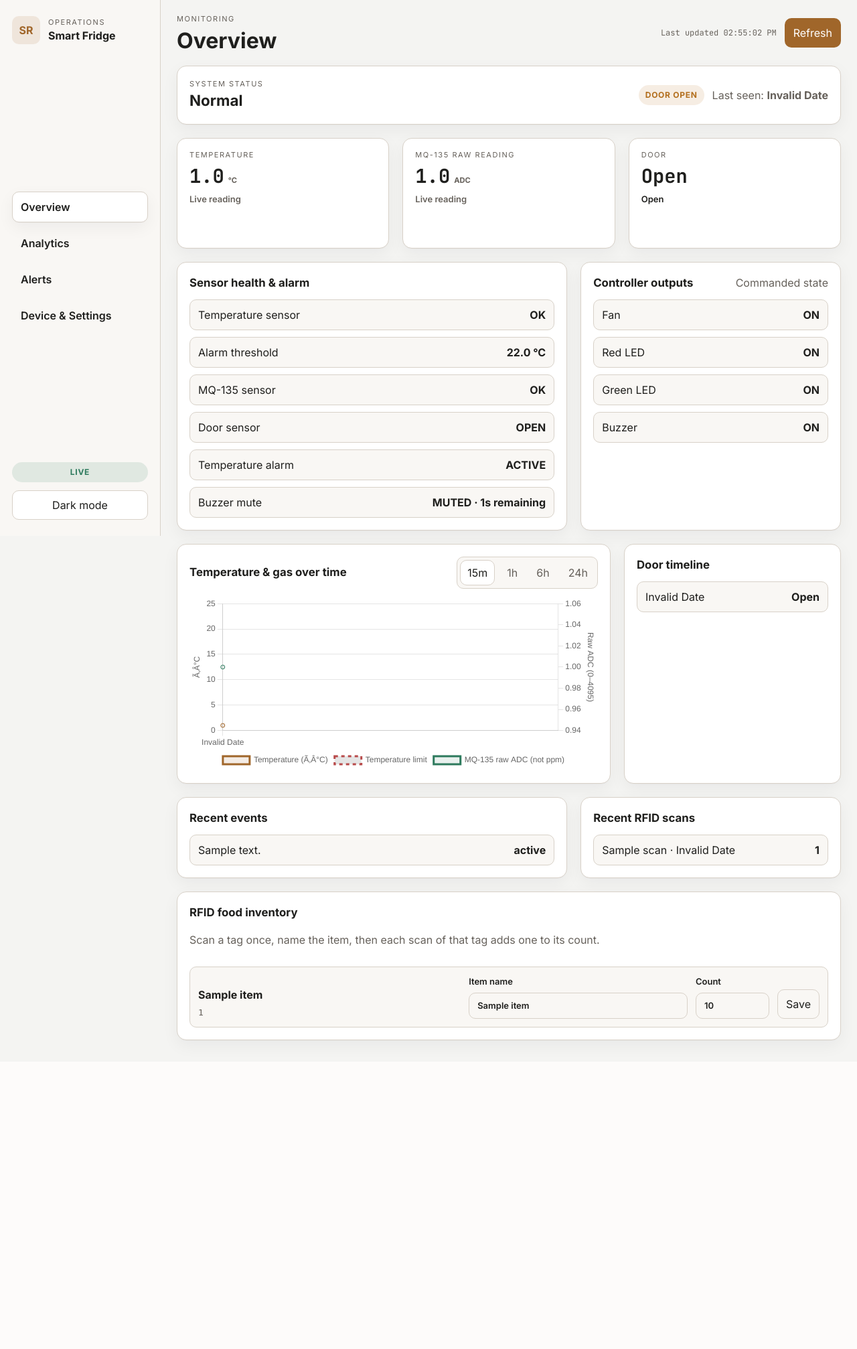
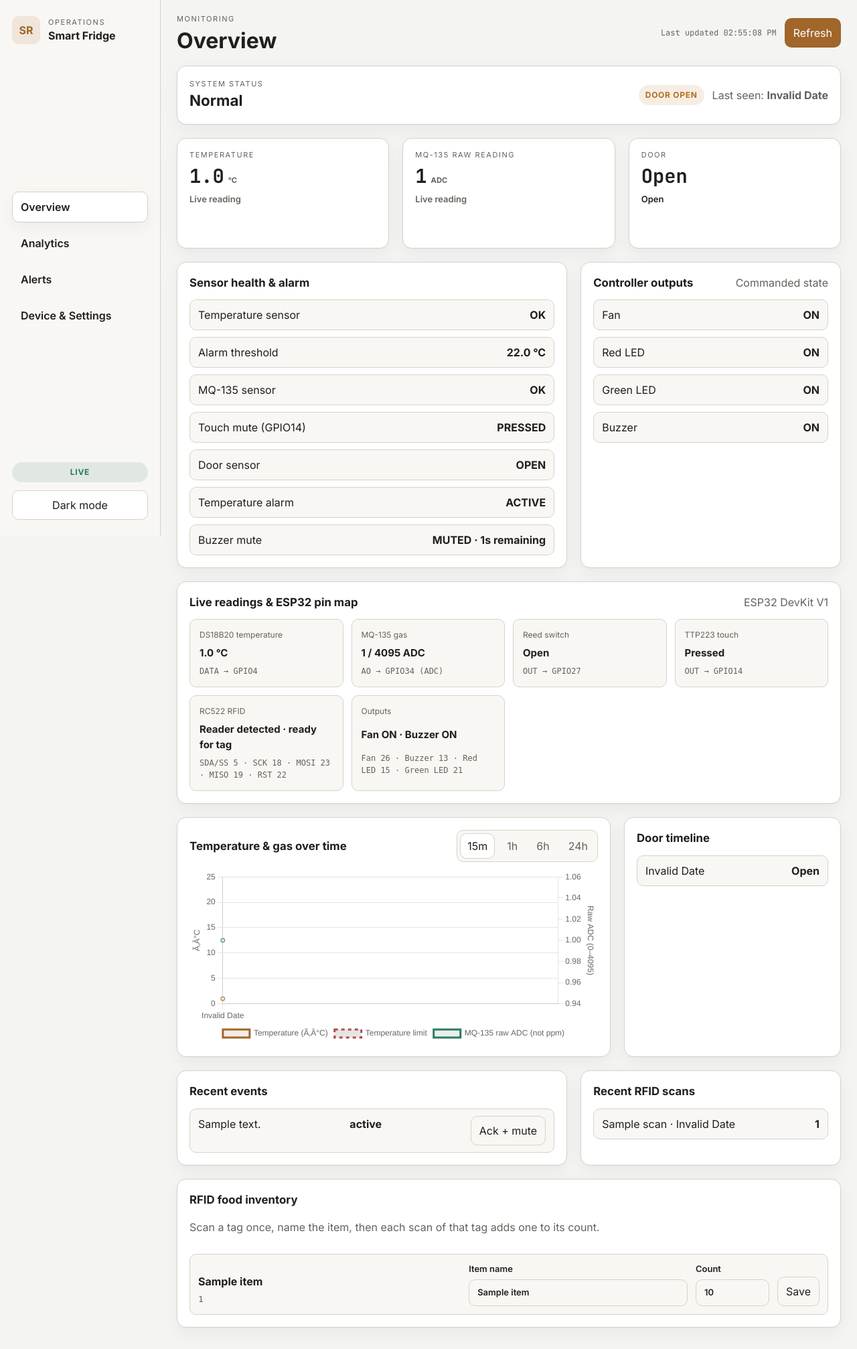
Before and after one commit to YOGESH-08/Smart-Refrigerator, a Flask app: page / in a window 1280 px wide. Shown: the whole page at 67% size. Before the commit the page ends 1567 px from the top, so only its background shows below. Run offline with Flask 3, Linux system fonts and the light colour scheme; data comes from the database, SQL or seed files in the repository; tables that the repository leaves empty hold one stand-in row (values such as "Sample post").

Commit message:
fix: rfid, touch ack

```diff
--- a/server/app/schemas.py
+++ b/server/app/schemas.py
@@ -13,6 +13,8 @@ class ReadingPayload(BaseModel):
     gas_adc_raw: Optional[int] = Field(default=None, ge=0, le=4095)
     weight_kg: Optional[float] = Field(default=None, ge=0.0, le=200.0)
     door_open: bool = False
+    touch_pressed: Optional[bool] = None
+    rfid_reader_ok: Optional[bool] = None
     door_open_seconds: Optional[float] = Field(default=None, ge=0.0)
     battery_mv: Optional[float] = Field(default=None, ge=0.0, le=50000.0)
     wifi_rssi_dbm: Optional[int] = Field(default=None, ge=-120, le=0)
--- a/server/app/web/static/css/styles.css
+++ b/server/app/web/static/css/styles.css
@@ -535,6 +535,24 @@ select, input {
   padding: 20px 0;
 }
 
+.pin-map-grid {
+  display: grid;
+  grid-template-columns: repeat(auto-fit, minmax(190px, 1fr));
+  gap: 12px;
+}
+
+.pin-map-grid > div {
+  display: grid;
+  gap: 7px;
+  padding: 14px;
+  border: 1px solid var(--border);
+  border-radius: 10px;
+  background: var(--panel-soft);
+}
+
+.pin-map-grid span, .pin-map-grid code { color: var(--muted); font-size: 12px; }
+.pin-map-grid strong { font-size: 15px; }
+
 @media (max-width: 980px) {
   .app-shell {
     grid-template-columns: 1fr;
--- a/server/app/web/static/js/dashboard.js
+++ b/server/app/web/static/js/dashboard.js
@@ -7,8 +7,9 @@ const page = document.querySelector('[data-page]');
 
 const state = {
   intervalId: null,
+  liveIntervalId: null,
   retryDelay: 2000,
-  pollMs: 2000,
+  pollMs: 5000,
   charts: {},
   settings: {},
 };
@@ -70,6 +71,54 @@ const renderRFIDInventory = (items = []) => {
       <button class="secondary-button" type="submit">Save</button>
     </form>
   `).join('');
+};
+
+const renderRFIDScans = (scans = []) => {
+  const scanList = document.getElementById('rfid-scan-list');
+  if (!scanList) return;
+  scanList.innerHTML = scans.length ? scans.slice(0, 8).map((scan) =>
+    `<li><span>${escapeHtml(scan.item_name || 'Unmapped tag')} · ${isoToLocal(scan.timestamp)}${scan.quantity ? ` · count ${scan.quantity}` : ''}</span><strong>${escapeHtml(scan.uid)}</strong></li>`
+  ).join('') : '<li class="empty-state">No RFID scans recorded</li>';
+};
+
+const renderLiveReading = (latest) => {
+  if (!latest) return;
+  const setText = (id, value) => { const element = document.getElementById(id); if (element) element.textContent = value; };
+  const temperature = latest.temperature_c == null ? null : Number(latest.temperature_c);
+  const gas = latest.gas_adc_raw == null ? null : Number(latest.gas_adc_raw);
+  const doorOpen = Boolean(latest.door_open);
+  const doorVerified = Boolean(latest.door_sensor_verified);
+  const threshold = Number(state.settings.temperature_high_c);
+  const tempAlert = temperature != null && Number.isFinite(threshold) && temperature > threshold;
+  const temperatureHealthy = latest.temperature_sensor_ok !== false && latest.temperature_sensor_ok !== 0 && temperature != null;
+  const gasHealthy = latest.gas_sensor_ok !== false && latest.gas_sensor_ok !== 0 && gas != null;
+  setText('temperature-value', temperature == null ? '--' : temperature.toFixed(1));
+  setText('gas-value', gas == null ? '--' : gas.toFixed(0));
+  setText('door-value', doorVerified ? (doorOpen ? 'Open' : 'Closed') : 'Unverified');
+  setText('last-seen', isoToLocal(latest.timestamp));
+  setText('temperature-health', temperatureHealthy ? 'OK' : 'SENSOR ERROR');
+  setText('temperature-threshold', Number.isFinite(threshold) ? `${threshold.toFixed(1)} °C` : '--');
+  setText('gas-health', gasHealthy ? 'OK' : 'SENSOR ERROR');
+  setText('touch-reading', latest.touch_pressed == null ? 'No device report' : (latest.touch_pressed ? 'PRESSED' : 'Released'));
+  setText('door-health', doorVerified ? (doorOpen ? 'OPEN' : 'CLOSED') : 'SENSOR UNVERIFIED');
+  setText('alarm-state', latest.alarm_active ? 'ACTIVE' : (!temperatureHealthy ? 'UNKNOWN (sensor error)' : 'CLEAR'));
+  setText('mute-state', latest.alarm_muted ? `MUTED · ${Number(latest.mute_remaining_s || 0)}s remaining` : 'NOT MUTED');
+  setText('fan-state', latest.fan_on == null ? 'No device report' : (latest.fan_on ? 'ON' : 'OFF'));
+  setText('red-led-state', latest.red_led_on == null ? 'No device report' : (latest.red_led_on ? 'ON' : 'OFF'));
+  setText('green-led-state', latest.green_led_on == null ? 'No device report' : (latest.green_led_on ? 'ON' : 'OFF'));
+  setText('buzzer-state', latest.buzzer_on == null ? 'No device report' : (latest.buzzer_on ? 'ON' : 'OFF'));
+  setText('pin-temperature', temperature == null ? 'Unavailable' : `${temperature.toFixed(1)} °C`);
+  setText('pin-gas', gas == null ? 'Unavailable' : `${gas.toFixed(0)} / 4095 ADC`);
+  setText('pin-door', doorVerified ? (doorOpen ? 'Open' : 'Closed') : 'Unverified');
+  setText('pin-touch', latest.touch_pressed == null ? 'No device report' : (latest.touch_pressed ? 'Pressed' : 'Released'));
+  setText('rfid-reader-state', latest.rfid_reader_ok == null ? 'No device report' : (latest.rfid_reader_ok ? 'Reader detected · ready for tag' : 'Reader not detected'));
+  setText('pin-outputs', `Fan ${latest.fan_on == null ? '—' : (latest.fan_on ? 'ON' : 'OFF')} · Buzzer ${latest.buzzer_on == null ? '—' : (latest.buzzer_on ? 'ON' : 'OFF')}`);
+  setText('system-state', !temperatureHealthy ? 'Temperature sensor error' : (tempAlert ? 'Warning' : 'Normal'));
+  const status = document.getElementById('device-status-pill');
+  if (status) {
+    status.textContent = !temperatureHealthy ? 'Sensor error' : (doorVerified ? (doorOpen ? 'Door open' : 'Door closed') : 'Door unverified');
+    status.className = `pill ${!temperatureHealthy ? 'red' : (doorOpen && doorVerified ? 'amber' : 'green')}`;
+  }
 };
 
 document.addEventListener('submit', async (event) => {
@@ -155,8 +204,9 @@ const renderOverview = (payload) => {
   document.getElementById('device-status-pill').className = `pill ${!temperatureHealthy ? 'red' : (doorOpen && doorVerified ? 'amber' : 'green')}`;
   const setText = (id, value) => { const element = document.getElementById(id); if (element) element.textContent = value; };
   setText('temperature-health', temperatureHealthy ? 'OK' : 'SENSOR ERROR');
-  setText('temperature-threshold', `${Number.isFinite(temperatureThreshold) ? temperatureThreshold.toFixed(1) : '22.0'} °C`);
+  setText('temperature-threshold', Number.isFinite(temperatureThreshold) ? `${temperatureThreshold.toFixed(1)} °C` : '--');
   setText('gas-health', gasHealthy ? 'OK' : 'SENSOR ERROR');
+  setText('touch-reading', latest.touch_pressed == null ? 'No device report' : (latest.touch_pressed ? 'PRESSED' : 'Released'));
   setText('door-health', doorVerified ? (doorOpen ? 'OPEN' : 'CLOSED') : 'SENSOR UNVERIFIED');
   setText('alarm-state', latest.alarm_active ? 'ACTIVE' : (!temperatureHealthy ? 'UNKNOWN (sensor error)' : 'CLEAR'));
   setText('mute-state', latest.alarm_muted ? `MUTED · ${Number(latest.mute_remaining_s || 0)}s remaining` : 'NOT MUTED');
@@ -164,6 +214,12 @@ const renderOverview = (payload) => {
   setText('red-led-state', latest.red_led_on == null ? 'No device report' : (latest.red_led_on ? 'ON' : 'OFF'));
   setText('green-led-state', latest.green_led_on == null ? 'No device report' : (latest.green_led_on ? 'ON' : 'OFF'));
   setText('buzzer-state', latest.buzzer_on == null ? 'No device report' : (latest.buzzer_on ? 'ON' : 'OFF'));
+  setText('pin-temperature', temperature == null ? 'Unavailable' : `${temperature.toFixed(1)} °C`);
+  setText('pin-gas', gas == null ? 'Unavailable' : `${gas.toFixed(0)} / 4095 ADC`);
+  setText('pin-door', doorVerified ? (doorOpen ? 'Open' : 'Closed') : 'Unverified');
+  setText('pin-touch', latest.touch_pressed == null ? 'No device report' : (latest.touch_pressed ? 'Pressed' : 'Released'));
+  setText('rfid-reader-state', latest.rfid_reader_ok == null ? 'No device report' : (latest.rfid_reader_ok ? 'Reader detected · ready for tag' : 'Reader not detected'));
+  setText('pin-outputs', `Fan ${latest.fan_on == null ? '—' : (latest.fan_on ? 'ON' : 'OFF')} · Buzzer ${latest.buzzer_on == null ? '—' : (latest.buzzer_on ? 'ON' : 'OFF')}`);
 
   const tempTrend = document.getElementById('temperature-trend');
   if (tempTrend) {
@@ -197,8 +253,9 @@ const renderOverview = (payload) => {
   const eventList = document.getElementById('event-list');
   if (eventList) {
     eventList.innerHTML = events.length ? events.slice(0, 4).map((event) => `
-      <li><span>${event.message || event.alert_type}</span><strong>${event.status || 'active'}</strong></li>
+      <li><span>${event.message || event.alert_type}</span><strong>${event.status || 'active'}</strong>${event.status === 'active' ? `<button class="secondary-button" type="button" data-ack-id="${event.id}">Ack + mute</button>` : ''}</li>
     `).join('') : '<li class="empty-state">No recent events</li>';
+    bindAckButtons(eventList);
   }
 
   const summary = document.getElementById('alert-summary');
@@ -355,20 +412,30 @@ const renderAlerts = (payload) => {
       <td>${item.message || item.alert_type}</td>
       <td>${item.status}</td>
       <td>${isoToLocal(item.last_triggered)}</td>
-      <td><button class="secondary-button" type="button" data-ack-id="${item.id}">${item.status === 'acknowledged' ? 'Acked' : 'Acknowledge'}</button></td>
+      <td>${item.status === 'active' ? `<button class="secondary-button" type="button" data-ack-id="${item.id}">Ack + mute</button>` : item.status}</td>
     </tr>
   `).join('');
 
-  tbody.querySelectorAll('[data-ack-id]').forEach((button) => {
+  bindAckButtons(tbody);
+};
+
+const bindAckButtons = (container) => {
+  container.querySelectorAll('[data-ack-id]').forEach((button) => {
     button.addEventListener('click', async () => {
       const alertId = Number(button.getAttribute('data-ack-id'));
-      await fetchJson(`/api/v1/alerts/${alertId}/ack`, {
-        method: 'POST',
-        headers: { 'Content-Type': 'application/json' },
-        body: JSON.stringify({ acknowledged_by: 'dashboard' }),
-      });
-      notify(`Alert ${alertId} acknowledged.`);
-      await refreshDashboard();
+      button.disabled = true;
+      try {
+        await fetchJson(`/api/v1/alerts/${alertId}/ack`, {
+          method: 'POST',
+          headers: { 'Content-Type': 'application/json' },
+          body: JSON.stringify({ acknowledged_by: 'dashboard' }),
+        });
+        notify(`Alert ${alertId} acknowledged. Buzzer mute sent to device.`);
+        await loadDashboardData();
+      } catch (error) {
+        button.disabled = false;
+        notify(`Could not acknowledge alert: ${error.message}`);
+      }
     });
   });
 };
@@ -419,13 +486,15 @@ const loadDashboardData = async () => {
   const pageId = page?.dataset?.page || 'overview';
   try {
     updateConnectionState('live');
-    const latest = await fetchJson('/api/v1/readings/latest');
-    const range = await fetchJson(`/api/v1/readings?from=${new Date(Date.now() - 3600000).toISOString()}&bucket=15m`);
-    const alerts = await fetchJson('/api/v1/alerts');
-    const settings = await fetchJson('/api/v1/settings/thresholds');
-    const device = await fetchJson('/api/v1/device/status');
-    const rfidScans = await fetchJson('/api/v1/rfid/scans?limit=8');
-    const rfidItems = pageId === 'overview' ? await fetchJson('/api/v1/rfid/items') : { data: [] };
+    const [latest, range, alerts, settings, device, rfidScans, rfidItems] = await Promise.all([
+      fetchJson('/api/v1/readings/latest'),
+      fetchJson(`/api/v1/readings?from=${new Date(Date.now() - 3600000).toISOString()}&bucket=15m`),
+      fetchJson('/api/v1/alerts'),
+      fetchJson('/api/v1/settings/thresholds'),
+      fetchJson('/api/v1/device/status'),
+      fetchJson('/api/v1/rfid/scans?limit=8'),
+      pageId === 'overview' ? fetchJson('/api/v1/rfid/items') : Promise.resolve({ data: [] }),
+    ]);
 
     state.settings = settings.data || {};
     const payload = { latest, range, alerts, settings, device, rfidScans, rfidItems };
@@ -441,6 +510,20 @@ const loadDashboardData = async () => {
     state.retryDelay = Math.min(state.retryDelay * 2, 30000);
     updateConnectionState('offline');
     notify(`Refresh failed: ${error.message}`);
+  }
+};
+
+const loadLiveData = async () => {
+  try {
+    const responses = await Promise.all([
+      fetchJson('/api/v1/readings/latest'),
+      ...(page?.dataset?.page === 'overview' ? [fetchJson('/api/v1/rfid/scans?limit=8')] : []),
+    ]);
+    renderLiveReading(responses[0].data);
+    if (responses[1]) renderRFIDScans(responses[1].data || []);
+    updateLastUpdated();
+  } catch (_) {
+    // The full refresh reports connection errors and retries.
   }
 };
 
@@ -537,6 +620,7 @@ const run = () => {
   }
 
   loadDashboardData();
+  state.liveIntervalId = setInterval(loadLiveData, 500);
   state.intervalId = setInterval(() => { loadDashboardData(); }, state.pollMs);
 };
 
--- a/server/app/web/templates/device.html
+++ b/server/app/web/templates/device.html
@@ -27,7 +27,7 @@
       <form class="threshold-form" id="threshold-form">
         <label>
           Temperature alarm limit (°C; fixed in firmware)
-          <input type="number" step="0.1" name="temperature_high_c" value="22" readonly />
+          <input type="number" step="0.1" name="temperature_high_c" value="" placeholder="Loading setting" readonly />
         </label>
         <label>
           Door open timeout (s)
--- a/server/app/web/templates/overview.html
+++ b/server/app/web/templates/overview.html
@@ -42,8 +42,9 @@
       <div class="panel-header"><h3>Sensor health &amp; alarm</h3></div>
       <ul class="event-list">
         <li><span>Temperature sensor</span><strong id="temperature-health">--</strong></li>
-        <li><span>Alarm threshold</span><strong id="temperature-threshold">22.0 °C</strong></li>
+        <li><span>Alarm threshold</span><strong id="temperature-threshold">--</strong></li>
         <li><span>MQ-135 sensor</span><strong id="gas-health">--</strong></li>
+        <li><span>Touch mute (GPIO14)</span><strong id="touch-reading">--</strong></li>
         <li><span>Door sensor</span><strong id="door-health">SENSOR UNVERIFIED</strong></li>
         <li><span>Temperature alarm</span><strong id="alarm-state">--</strong></li>
         <li><span>Buzzer mute</span><strong id="mute-state">--</strong></li>
@@ -59,6 +60,18 @@
       </ul>
     </section>
   </div>
+
+  <section class="panel pin-map-panel">
+    <div class="panel-header"><h3>Live readings &amp; ESP32 pin map</h3><span class="muted">ESP32 DevKit V1</span></div>
+    <div class="pin-map-grid">
+      <div><span>DS18B20 temperature</span><strong id="pin-temperature">--</strong><code>DATA → GPIO4</code></div>
+      <div><span>MQ-135 gas</span><strong id="pin-gas">--</strong><code>AO → GPIO34 (ADC)</code></div>
+      <div><span>Reed switch</span><strong id="pin-door">--</strong><code>OUT → GPIO27</code></div>
+      <div><span>TTP223 touch</span><strong id="pin-touch">--</strong><code>OUT → GPIO14</code></div>
+      <div><span>RC522 RFID</span><strong id="rfid-reader-state">No device report</strong><code>SDA/SS 5 · SCK 18 · MOSI 23 · MISO 19 · RST 22</code></div>
+      <div><span>Outputs</span><strong id="pin-outputs">--</strong><code>Fan 26 · Buzzer 13 · Red LED 15 · Green LED 21</code></div>
+    </div>
+  </section>
 
   <div class="main-panel-grid">
     <section class="panel chart-panel">
```
Also changed, not shown: docs/wiring.md (+3 -0 lines), server/app/api/alerts.py (+18 -0 lines), server/app/api/devices.py (+11 -0 lines), server/app/repository/repository.py (+22 -3 lines), 6 other files.
